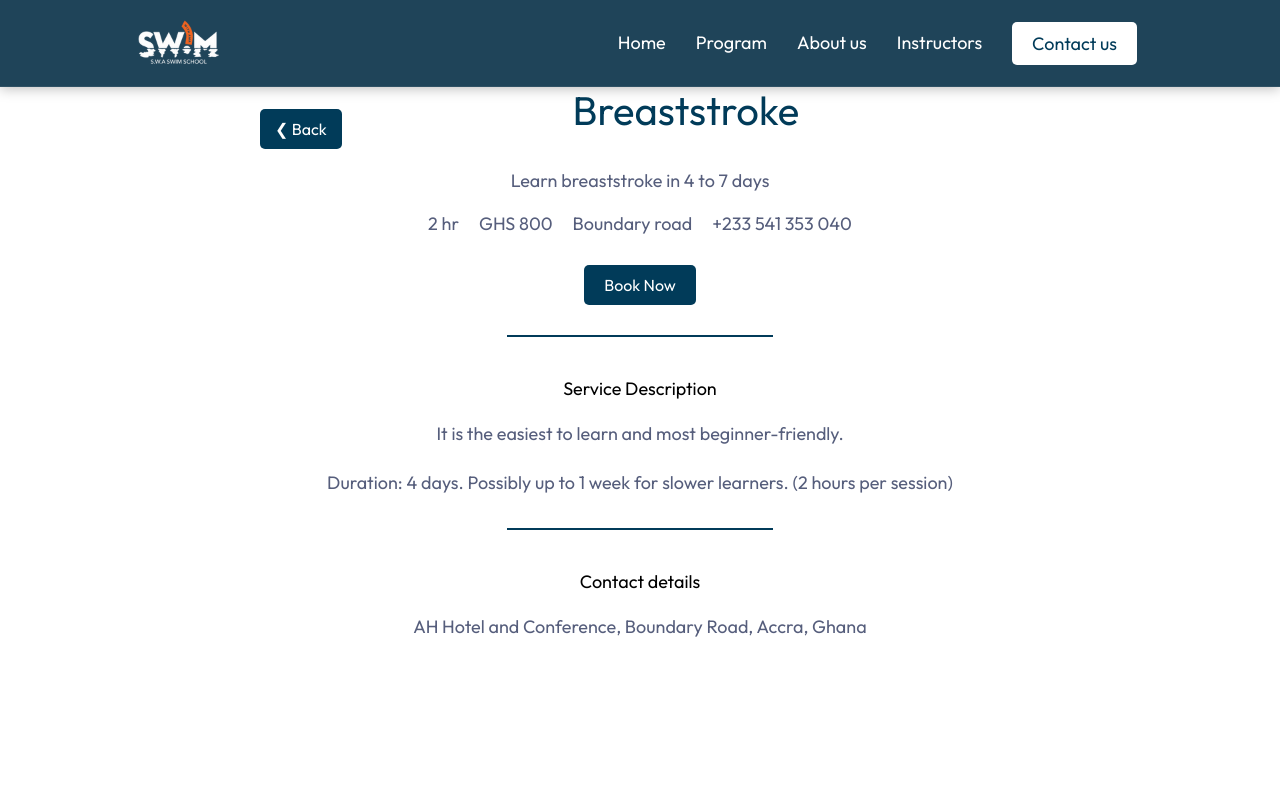
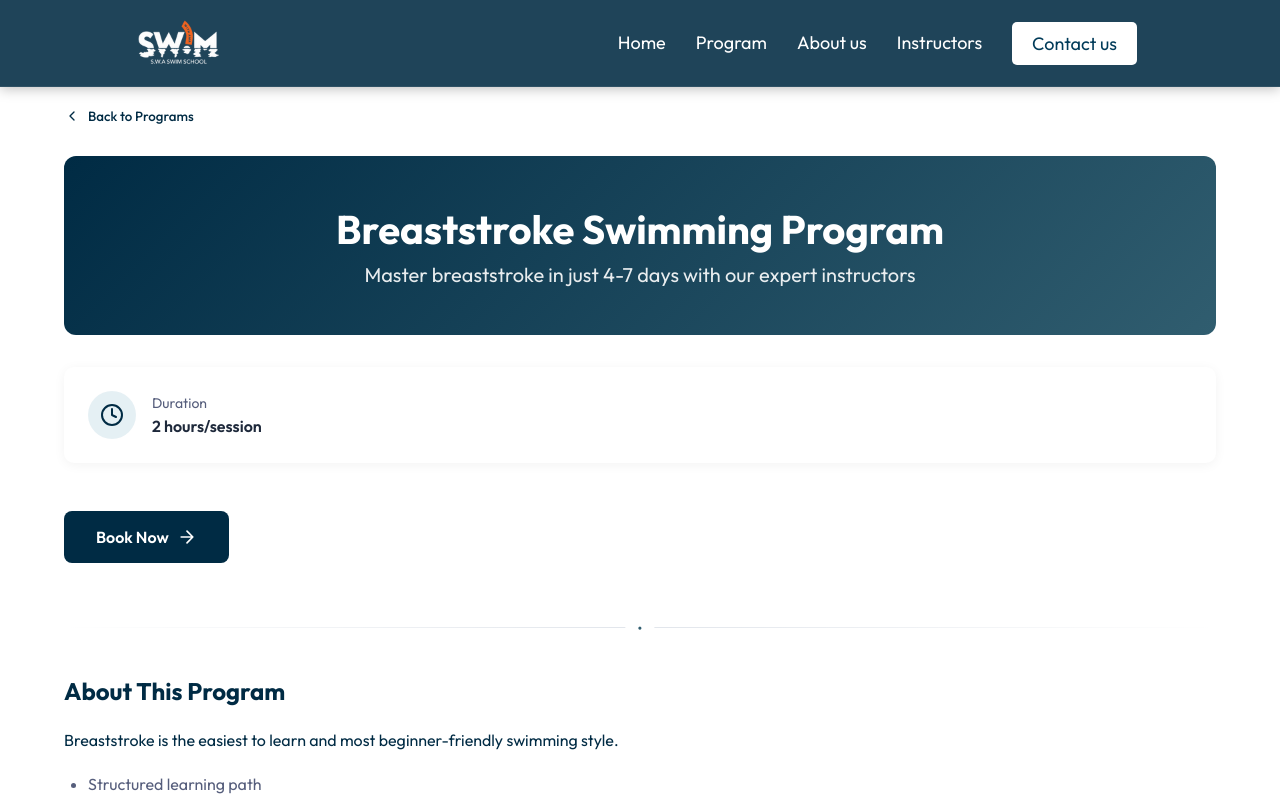
Before and after one commit to kaidoverse/swimweb, a React (Vite) app: page /breaststroke in a window 1280 px wide. Shown: the top 800 px of the page. Built offline with nearby package versions, Linux system fonts and the light colour scheme.

Commit message:
updated styles for breastroke page

```diff
--- a/src/Routes/Breaststroke/Breaststroke.css
+++ b/src/Routes/Breaststroke/Breaststroke.css
@@ -1,142 +1,224 @@
-/* General Container */
-.breaststrokee {
-  max-width: 800px;
-  margin: 0 auto;
-  padding: 20px;
-  background-color: #fff;
-  border-radius: 10px;
-  text-align: center; /* Center-align all text */
+:root {
+  --primary: #002b44;
+  --primary-light: #305d6f;
+  --text-dark: #1e293b;
+  --text-medium: #565e7c;
+  --border-light: #e1e5eb;
+  --bg-light: #f5f7fa;
 }
 
-/* Back Button and Heading Container */
-.back-and-heading {
+.breaststroke-container {
+  max-width: 1200px;
+  margin: 0 auto;
+  padding: 2rem 1.5rem;
+  padding-top: 100px;
+}
+
+.back-button {
+  display: inline-flex;
+  align-items: center;
+  gap: 8px;
+  background: transparent;
+  border: none;
+  color: var(--primary);
+  font-weight: 500;
+  cursor: pointer;
+  padding: 0.5rem 0;
+  transition: all 0.3s ease;
+}
+
+.back-button:hover {
+  color: var(--primary-light);
+}
+
+.breaststroke-header {
+  background: linear-gradient(
+    135deg,
+    var(--primary) 0%,
+    var(--primary-light) 100%
+  );
+  color: white;
+  padding: 3rem 2rem;
+  border-radius: 12px;
+  margin: 1.5rem 0;
+  text-align: center;
+}
+
+.breaststroke-title {
+  font-size: 2.5rem;
+  margin-bottom: 0.5rem;
+  font-weight: 700;
+}
+
+.breaststroke-subtitle {
+  font-size: 1.25rem;
+  opacity: 0.9;
+  font-weight: 400;
+}
+
+.detail-grid {
+  display: grid;
+  grid-template-columns: repeat(auto-fit, minmax(200px, 1fr));
+  gap: 1.5rem;
+  margin: 2rem 0;
+}
+
+.detail-card {
+  background: white;
+  border-radius: 10px;
+  padding: 1.5rem;
+  box-shadow: 0 2px 12px rgba(0, 0, 0, 0.05);
+  transition: transform 0.3s ease, box-shadow 0.3s ease;
+  display: flex;
+  align-items: center;
+  gap: 1rem;
+}
+
+/* .detail-card:hover {
+  transform: translateY(-5px);
+  box-shadow: 0 6px 16px rgba(0, 0, 0, 0.1);
+} */
+
+.detail-icon {
+  width: 48px;
+  height: 48px;
+  background: rgba(0, 107, 146, 0.1);
+  border-radius: 50%;
   display: flex;
   align-items: center;
   justify-content: center;
-  margin-bottom: 20px;
+  flex-shrink: 0;
+}
+
+.detail-icon svg {
+  width: 24px;
+  height: 24px;
+  color: var(--primary);
+}
+
+.detail-label {
+  display: block;
+  font-size: 0.875rem;
+  color: var(--text-medium);
+  margin-bottom: 4px;
+}
+
+.detail-value {
+  font-weight: 600;
+  color: var(--text-dark);
+}
+
+.primary-button {
+  background: var(--primary);
+  color: white;
+  border: none;
+  border-radius: 8px;
+  padding: 1rem 2rem;
+  font-size: 1rem;
+  font-weight: 600;
+  cursor: pointer;
+  transition: all 0.3s ease;
+  display: inline-flex;
+  align-items: center;
+  gap: 8px;
+  width: auto;
+  margin: 1rem 0;
+}
+
+.primary-button:hover {
+  background: var(--primary-light);
+  /* transform: translateY(-2px); */
+  box-shadow: 0 4px 12px rgba(0, 107, 146, 0.2);
+}
+
+.section-divider {
+  height: 1px;
+  background: linear-gradient(
+    to right,
+    transparent,
+    var(--border-light),
+    transparent
+  );
+  margin: 3rem 0;
   position: relative;
 }
 
-/* Responsive Back Button */
-.responsive-back-button {
-  background-color: #013b59;
-  color: #fff;
-  border: none;
-  padding: 10px 15px;
-  border-radius: 5px;
-  cursor: pointer;
-  font-size: 1rem;
-  transition: background-color 0.3s ease;
-  white-space: nowrap; /* Prevent text wrapping */
+.section-divider:after {
+  content: "•";
+  position: absolute;
+  left: 50%;
+  top: 50%;
+  transform: translate(-50%, -50%);
+  background: white;
+  padding: 0 12px;
+  color: var(--primary-light);
 }
 
-.responsive-back-button:hover {
-  background-color: #334e5c; /* Hover effect */
+.program-description h2 {
+  color: var(--primary);
+  margin-bottom: 1.5rem;
 }
 
-/* Package Heading */
-.package-heading {
-  text-align: center;
-  font-size: 2.5rem;
-  font-weight: 400;
-  font-family: "Outfit", sans-serif;
-  color: #013b59;
-  flex-grow: 1; /* Allow heading to take remaining space */
+.description-content p {
+  color: var(--primary);
+}
+.feature-list {
+  padding-left: 1.5rem;
+  margin: 1.5rem 0;
 }
 
-.breaststrokee p {
-  margin-top: 20px;
-  font-size: 18px;
-  font-weight: 400;
-  color: #565e7c;
+.feature-list li {
+  margin-bottom: 0.75rem;
+  position: relative;
+  color: var(--text-medium);
 }
 
-.breaststroke-items {
-  display: flex;
-  gap: 20px;
-  margin-top: 20px;
-  font-size: 18px;
-  font-weight: 400;
-  color: #565e7c;
-  justify-content: center; /* Center the items horizontally */
+.testimonials-section {
+  margin: 3rem 0;
 }
 
-.enroll-btn {
-  margin-top: 30px;
-  padding: 10px 20px;
-  background-color: #013b59;
-  color: #fff;
-  border: none;
-  border-radius: 5px;
-  cursor: pointer;
-  font-size: 1rem;
-  transition: background-color 0.3s ease;
+.testimonials-section h3 {
+  color: var(--primary);
 }
 
-.enroll-btn:hover {
-  background-color: #334e5c;
+.testimonial-card {
+  background: white;
+  padding: 2rem;
+  border-radius: 8px;
+  border-left: 4px solid var(--primary);
+  box-shadow: 0 2px 16px rgba(0, 0, 0, 0.05);
+  margin-top: 1.5rem;
 }
 
-/* Horizontal Line Styling */
-.btn-line {
-  margin: 30px auto; /* Center the line horizontally */
-  width: 35%; /* Adjust the width of the line */
-  border: none;
-  border-top: 2px solid #013b59; /* Style the line */
+.testimonial-content {
+  font-size: 1.125rem;
+  font-style: italic;
+  color: var(--text-dark);
+  margin-bottom: 1rem;
 }
 
-h2 {
-  margin-top: 40px;
-  font-size: 18px;
-  font-weight: 400;
+.testimonial-author {
+  font-weight: 600;
+  color: var(--primary);
 }
 
-h3,
-h4 {
-  margin-top: 20px;
-  line-height: 1.6;
-  font-size: 18px;
-  font-weight: 400;
-  color: #565e7c;
+/* Responsive adjustments */
+@media (max-width: 768px) {
+  .breaststroke-header {
+    padding: 2rem 1rem;
+  }
+
+  .breaststroke-title {
+    font-size: 2rem;
+  }
+
+  .detail-grid {
+    grid-template-columns: 1fr 1fr;
+  }
 }
 
-.contact-items {
-  margin-top: 20px;
-}
-
-/* Responsive Styles */
-@media (max-width: 768px) {
-  .breaststrokee {
-    margin: 80px auto; /* Reduce margin for smaller screens */
-    padding: 10px; /* Reduce padding for smaller screens */
-  }
-
-  .back-and-heading {
-    flex-direction: row; /* Keep items in a row */
-    align-items: center; /* Vertically align items */
-    justify-content: flex-start; /* Align content to the left */
-    gap: 10px; /* Space between button and heading */
-  }
-
-  .package-heading {
-    font-size: 1.5rem; /* Smaller font size for smaller screens */
-    text-align: center; /* Center the heading */
-    flex-grow: 1; /* Allow heading to take remaining space */
-  }
-
-  .responsive-back-button {
-    padding: 8px 12px; /* Slightly smaller padding */
-    font-size: 0.9rem; /* Smaller font size */
-    margin-right: 0; /* Remove margin */
-  }
-
-  .breaststroke-items {
-    flex-direction: column; /* Stack items vertically on smaller screens */
-    gap: 10px; /* Reduce gap for smaller screens */
-    font-size: 1rem; /* Smaller font size for smaller screens */
-  }
-
-  .btn-line {
-    width: 80%; /* Increase width for smaller screens */
+@media (max-width: 480px) {
+  .detail-grid {
+    grid-template-columns: 1fr;
   }
 }
--- a/src/Routes/Breaststroke/Breaststroke.jsx
+++ b/src/Routes/Breaststroke/Breaststroke.jsx
@@ -1,48 +1,82 @@
 import React from 'react';
 import './Breaststroke.css';
 import Navbar from '../../Components/Navbar/Navbar';
+import Footer from '../../Components/Footer/Footer';
 import { useNavigate } from 'react-router-dom';
 
 const Breaststroke = () => {
     const navigate = useNavigate();
 
-    // Handle the back navigation
-    const handleBack = () => {
-        navigate('/#program-section'); // Directly navigate to homepage with #program-section hash
-    };
-
-    const handleBooking = () => {
-        navigate('/ourpackages/breaststroke/booking');
-    };
+    const handleBack = () => navigate('/#program-section', { replace: true });
+    const handleBooking = () => navigate('/ourpackages/breaststroke/booking');
 
     return (
         <>
             <Navbar />
-            <div className="breaststrokee">
-                <div className="back-and-heading">
-                    <button className="responsive-back-button" onClick={handleBack}>
-                        &#10094; Back
+            <div className="breaststroke-container">
+                <div className="breaststroke-content">
+                    <button className="back-button" onClick={handleBack}>
+                        <svg width="16" height="16" viewBox="0 0 24 24" fill="none" xmlns="http://www.w3.org/2000/svg">
+                            <path d="M15 18L9 12L15 6" stroke="currentColor" strokeWidth="2" strokeLinecap="round" strokeLinejoin="round" />
+                        </svg>
+                        Back to Programs
                     </button>
-                    <h1 className="package-heading">Breaststroke</h1>
-                </div>
-                <p>Learn breaststroke in 4 to 7 days</p>
-                <div className="breaststroke-items">
-                    <div className="duration">2 hr</div>
-                    <div className="pricee">GHS 800</div>
-                    <div className="location">Boundary road</div>
-                    <div className="contact">+233 541 353 040</div>
-                </div>
-                <button className="enroll-btn" onClick={handleBooking}>Book Now</button>
-                <hr className="btn-line" />
-                <h2 className="service-des">Service Description</h2>
-                <h3>It is the easiest to learn and most beginner-friendly.</h3>
-                <h4>Duration: 4 days. Possibly up to 1 week for slower learners. (2 hours per session)</h4>
-                <hr className="btn-line" />
-                <h2>Contact details</h2>
-                <div className="contact-items">
-                    <h4>AH Hotel and Conference, Boundary Road, Accra, Ghana</h4>
+
+                    <div className="breaststroke-header">
+                        <h1 className="breaststroke-title">Breaststroke Swimming Program</h1>
+                        <p className="breaststroke-subtitle">Master breaststroke in just 4-7 days with our expert instructors</p>
+                    </div>
+
+                    <div className="breaststroke-highlights">
+                        <div className="detail-grid">
+                            <div className="detail-card">
+                                <div className="detail-icon">
+                                    <svg xmlns="http://www.w3.org/2000/svg" width="24" height="24" viewBox="0 0 24 24" fill="none" stroke="currentColor" strokeWidth="2" strokeLinecap="round" strokeLinejoin="round">
+                                        <circle cx="12" cy="12" r="10" /><polyline points="12 6 12 12 16 14" />
+                                    </svg>
+                                </div>
+                                <div className="detail-content">
+                                    <span className="detail-label">Duration</span>
+                                    <span className="detail-value">2 hours/session</span>
+                                </div>
+                            </div>
+                            {/* Repeat for other cards with appropriate icons */}
+                        </div>
+                    </div>
+
+                    <button className="primary-button" onClick={handleBooking}>
+                        Book Now
+                        <svg width="20" height="20" viewBox="0 0 24 24" fill="none" xmlns="http://www.w3.org/2000/svg">
+                            <path d="M5 12H19M19 12L12 5M19 12L12 19" stroke="currentColor" strokeWidth="2" strokeLinecap="round" strokeLinejoin="round" />
+                        </svg>
+                    </button>
+
+                    <div className="section-divider"></div>
+
+                    <div className="program-description">
+                        <h2>About This Program</h2>
+                        <div className="description-content">
+                            <p>Breaststroke is the easiest to learn and most beginner-friendly swimming style.</p>
+                            <ul className="feature-list">
+                                <li>Structured learning path</li>
+                                <li>Personalized feedback</li>
+                                <li>Small class sizes</li>
+                            </ul>
+                        </div>
+                    </div>
+
+                    <div className="testimonials-section">
+                        <h3>What Our Students Say</h3>
+                        <div className="testimonial-card">
+                            <div className="testimonial-content">
+                                "I went from afraid to confident in just one week!"
+                            </div>
+                            <div className="testimonial-author">- Ama K.</div>
+                        </div>
+                    </div>
                 </div>
             </div>
+            <Footer />
         </>
     );
 };
```
